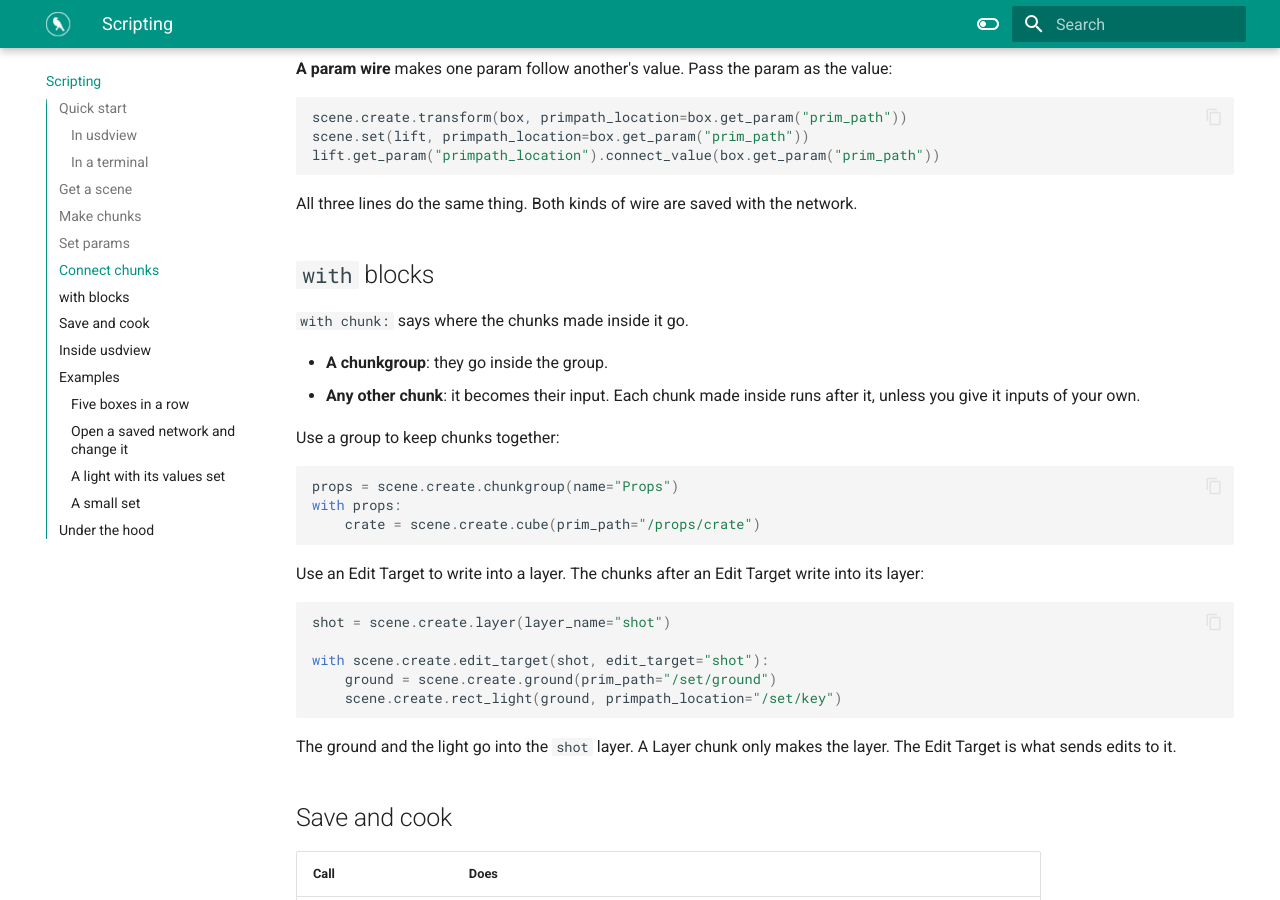
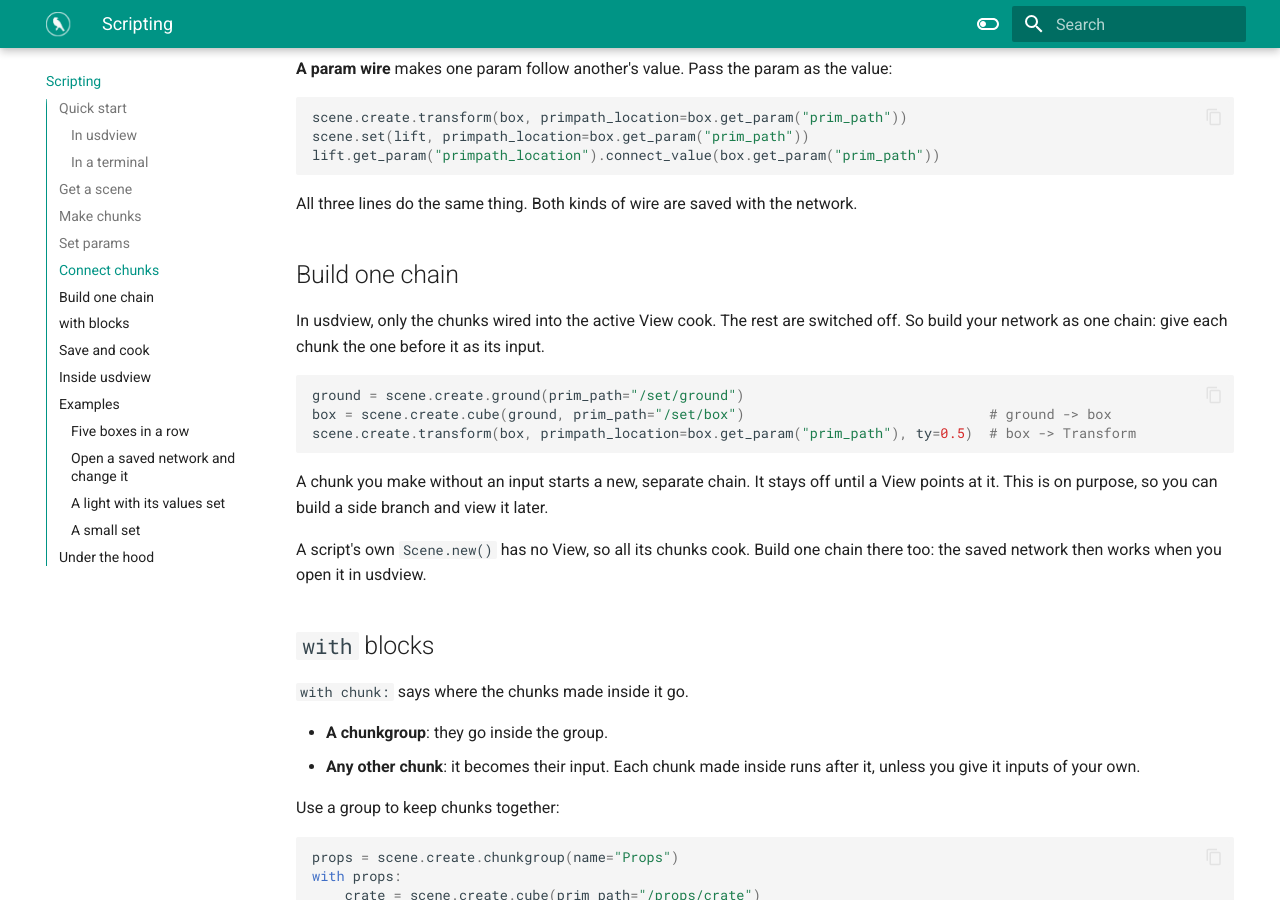
Before and after one commit to HuginStudios/usd_chunks, an MkDocs documentation site: the page built from docs/scripting.md, in a window 1280 px wide and 900 px high, scrolled down 3154 px. Built offline with MkDocs 1.6.1 and Material for MkDocs 9.7.7, drawn with Linux system fonts in a browser that asks for light colours; some of the changed text lies outside the part shown.

Commit message:
Scripting docs: build one chain so it all cooks in usdview
In usdview only chunks wired into the active View cook. The small set
and five-boxes examples built separate chains, so in usdview most of
their chunks were switched off and nothing showed up.

- New "Build one chain" section: pass the previous chunk as the input.
- Inside usdview: what happens with no View yet, and how to view a new
  chain in a graph that already has one (select the last node, press V).
- Five boxes, the small set and examples/scripts/shot_setup.py are now
  one chain.
- Drop the claim that Light needs scene.cook(): it cooks when made. The
  shot export is identical without it.

````diff
--- a/docs/scripting.md
+++ b/docs/scripting.md
@@ -147,6 +147,23 @@ lift.get_param("primpath_location").connect_value(box.get_param("prim_path"))
 
 All three lines do the same thing. Both kinds of wire are saved with the network.
 
+## Build one chain
+
+In usdview, only the chunks wired into the active View cook. The rest are switched off.
+So build your network as one chain: give each chunk the one before it as its input.
+
+``` py
+ground = scene.create.ground(prim_path="/set/ground")
+box = scene.create.cube(ground, prim_path="/set/box")                              # ground -> box
+scene.create.transform(box, primpath_location=box.get_param("prim_path"), ty=0.5)  # box -> Transform
+```
+
+A chunk you make without an input starts a new, separate chain. It stays off until a View
+points at it. This is on purpose, so you can build a side branch and view it later.
+
+A script's own `Scene.new()` has no View, so all its chunks cook. Build one chain there
+too: the saved network then works when you open it in usdview.
+
 ## `with` blocks
 
 `with chunk:` says where the chunks made inside it go.
@@ -195,6 +212,11 @@ Edit Target is what sends edits to it.
 - The first node goes to the middle of the graph view. The next ones go in a row to its
   right. Each `with` block starts a new row.
 - Leaving the `with` block does not close usdview's scene.
+- If the graph has no View yet, it adds one at the end of your chain.
+- If the graph already has a View, your new chain is not part of it and switches off the
+  next time the graph cooks. To see it, select its last node in the graph and press
+  **V**. That makes a View for it and makes it the active one. Press **1**, **2** or **3**
+  to switch between Views.
 
 ## Examples
 
@@ -204,9 +226,10 @@ Edit Target is what sends edits to it.
 from usd_chunks import Scene
 
 with Scene.new() as scene:
-    for i in range(5):
-        box = scene.create.cube(prim_path=f"/geo/box{i}")
-        scene.create.transform(box, primpath_location=box.get_param("prim_path"), tx=i * 3.0)
+    last = scene.create.cube(prim_path="/geo/box0")
+    for i in range(1, 5):
+        box = scene.create.cube(last, prim_path=f"/geo/box{i}")
+        last = scene.create.transform(box, primpath_location=box.get_param("prim_path"), tx=i * 3.0)
     scene.export("boxes.usda")
 ```
 
@@ -235,7 +258,7 @@ with Scene.new() as scene:
 
 ### A small set
 
-Ground, three colored boxes, a sky light and a camera:
+Ground, three colored boxes, a sky light and a camera, in one chain:
 
 ``` py
 from usd_chunks import Scene
````
Also changed, not shown: other parts of docs/scripting.md (+5 -5 lines), 2 other files.
